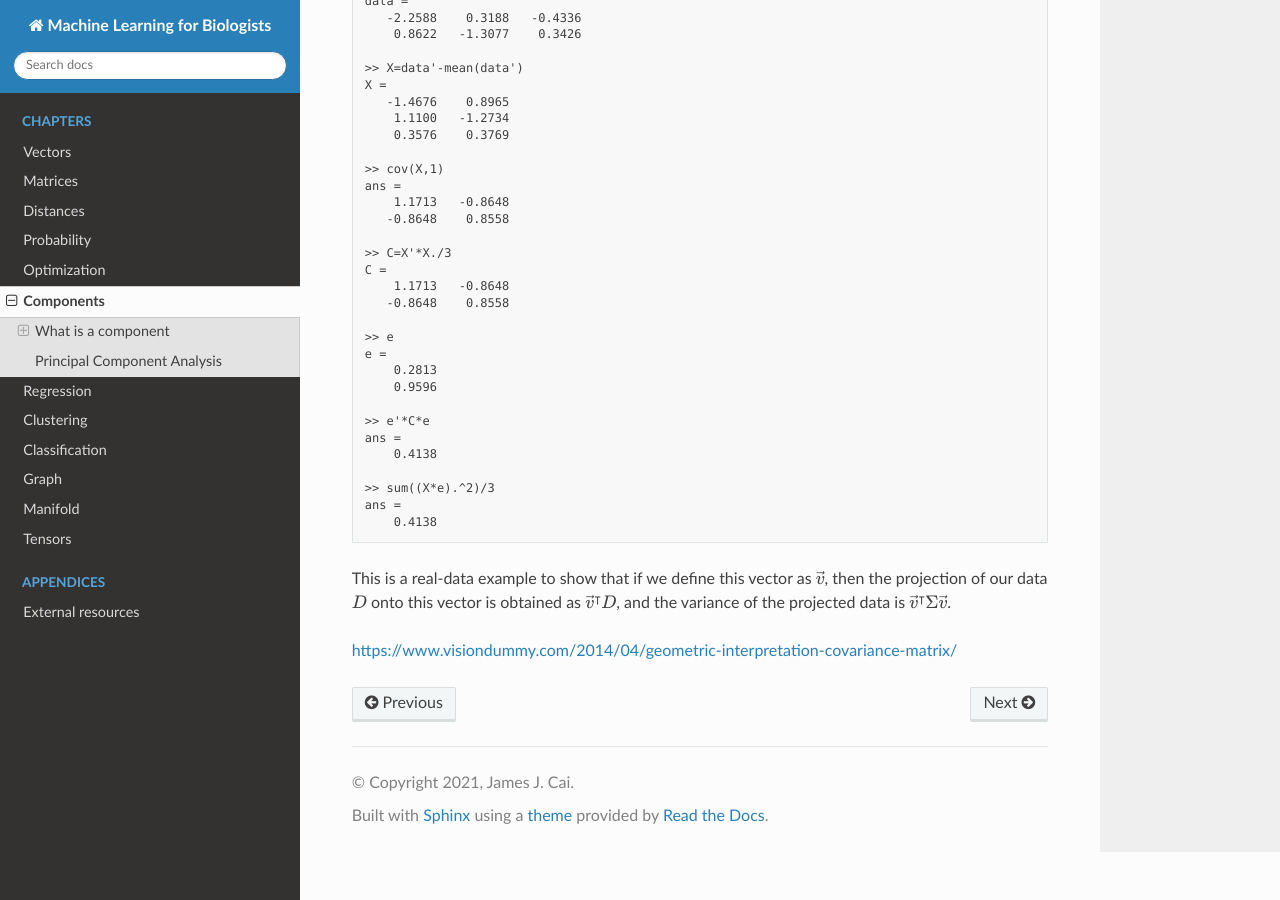
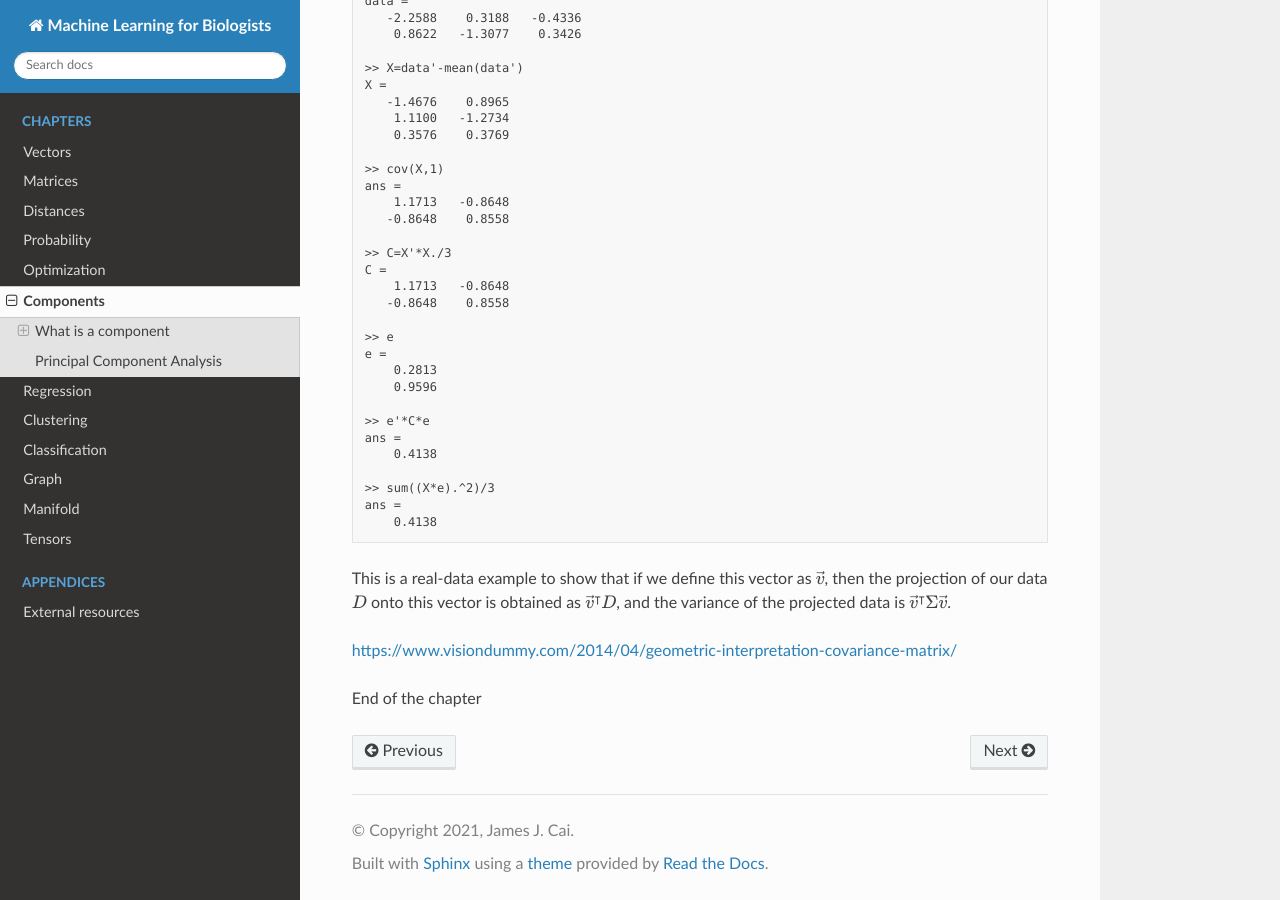
Before and after one commit to jamesjcai/readthedocs_ml4b, a Sphinx documentation site: the page built from docs/chapter_components.rst, in a window 1280 px wide and 900 px high, scrolled down 902 px. Built offline with Sphinx 7.4.7 and the Read the Docs theme 2.0.0, drawn with Linux system fonts in a browser that asks for light colours; formulas are drawn with MathJax 3.

Commit message:
Update chapter_components.rst

```diff
--- a/docs/chapter_components.rst
+++ b/docs/chapter_components.rst
@@ -76,3 +76,5 @@ https://www.visiondummy.com/2014/04/geometric-interpretation-covariance-matrix/
 .. |Substitution Name| image:: img/pca_example.png
   :width: 300
   :alt: Alternative text
+
+End of the chapter
```
